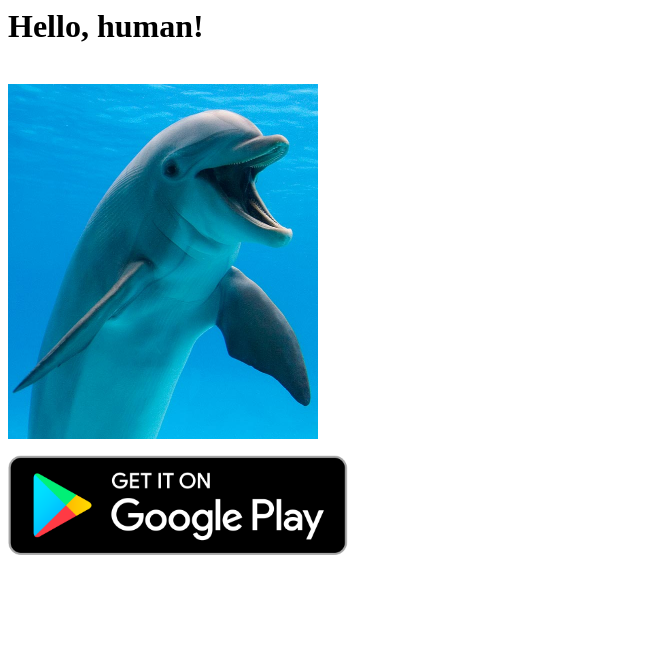
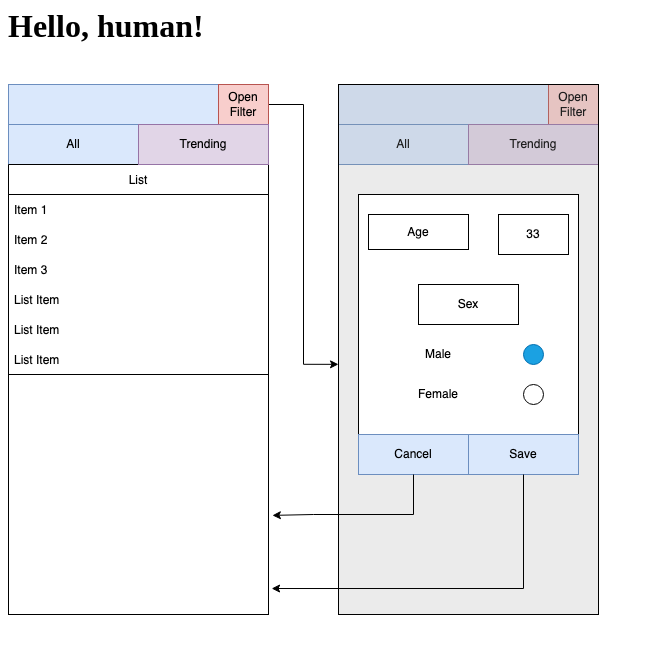
Before and after one commit to mikekudzin/mikekudzin.github.io, a plain HTML site: page index.html in a window 1280 px wide. Shown: the whole page, without its empty margins (0-654 px from the left). Drawn offline with Linux system fonts and the light colour scheme.

Commit message:
Interview task

```diff
--- a/index.html
+++ b/index.html
@@ -1,13 +1,24 @@
 <html>
 <header>
-<script type='text/javascript'> (function() { var onetag = document.createElement('script'); onetag.id = 'thxTag'; onetag.type = 'text/javascript'; onetag.async = true; onetag.src = 'https://onestaging.thunderhead.com/one/rt/js/one-tag.js?siteKey=ONE-BTBMVQKKCJ-1726'; var firstScriptElement = document.getElementsByTagName('script')[0]; firstScriptElement.parentNode.insertBefore(onetag, firstScriptElement); })(); </script>
-<title>Dolphin's page</title></header>
+    <script type='text/javascript'>
+        (function () {
+            var onetag = document.createElement('script');
+            onetag.id = 'thxTag';
+            onetag.type = 'text/javascript';
+            onetag.async = true;
+            onetag.src = 'https://onestaging.thunderhead.com/one/rt/js/one-tag.js?siteKey=ONE-BTBMVQKKCJ-1726';
+            var firstScriptElement = document.getElementsByTagName('script')[0];
+            firstScriptElement.parentNode.insertBefore(onetag, firstScriptElement);
+        })();
+    </script>
+    <title>Dolphin's page</title>
+</header>
+
 <body>
-<h1>Hello, human!</h1>
-<br>
-<img src="dolphin.jpg" alt="It's me" style="width:310px;height:355px;">
-<p><a href="https://rink.hockeyapp.net/apps/e1fe0f29513f4f309508deebb8041779">
-<img border="0" alt="Android app" src="Get_it_on_Google_play.png" width="340" height="100" >
-</a></p>
+    <h1>Hello, human!</h1>
+    <br>
+    <img src="filter_tabs_task.png" alt="It's me" style="width:591px;height:531px;">
+    </a></p>
 </body>
+
 </html>
```
Also changed, not shown: filter_tabs_task.png (added).
